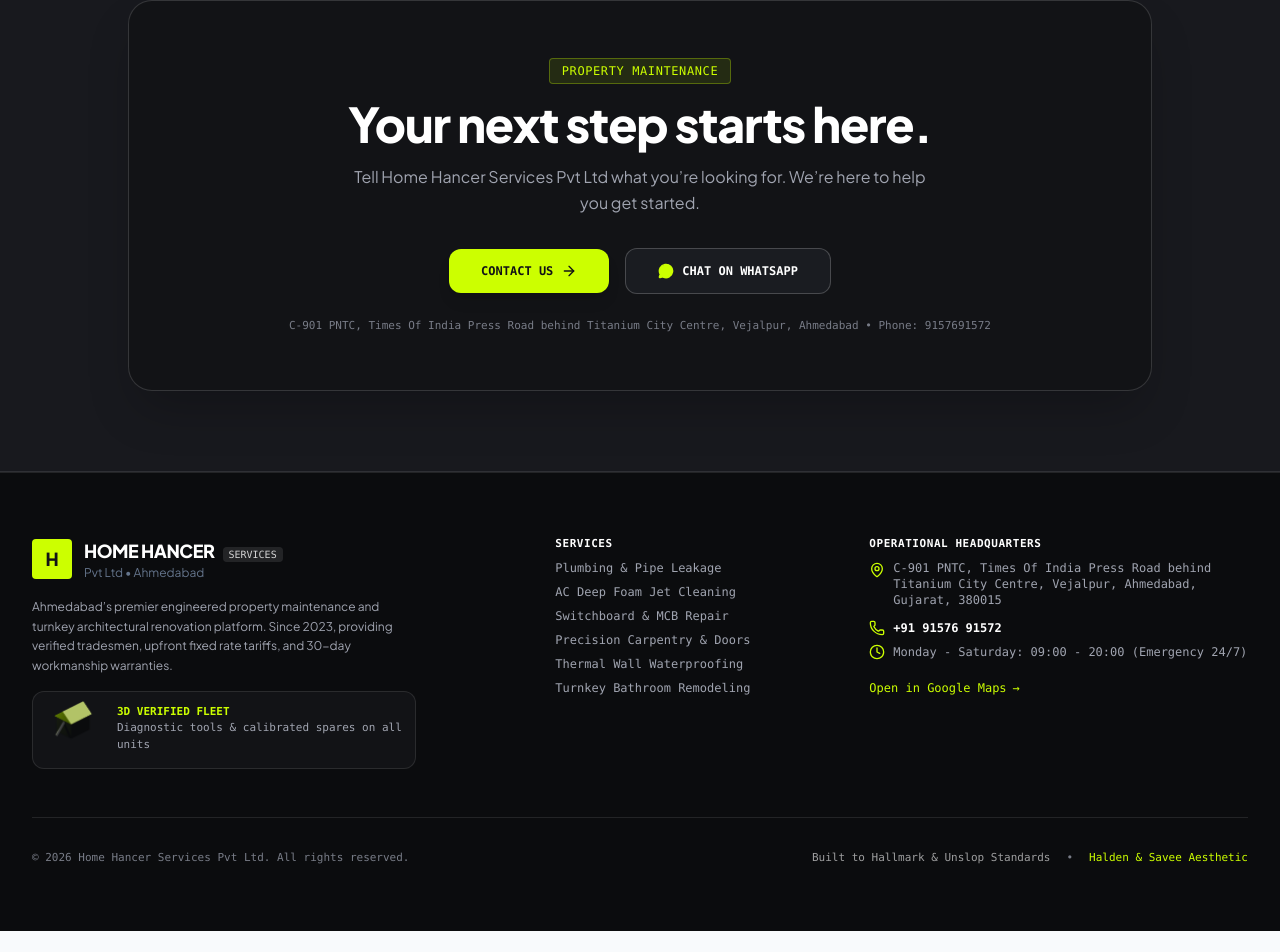
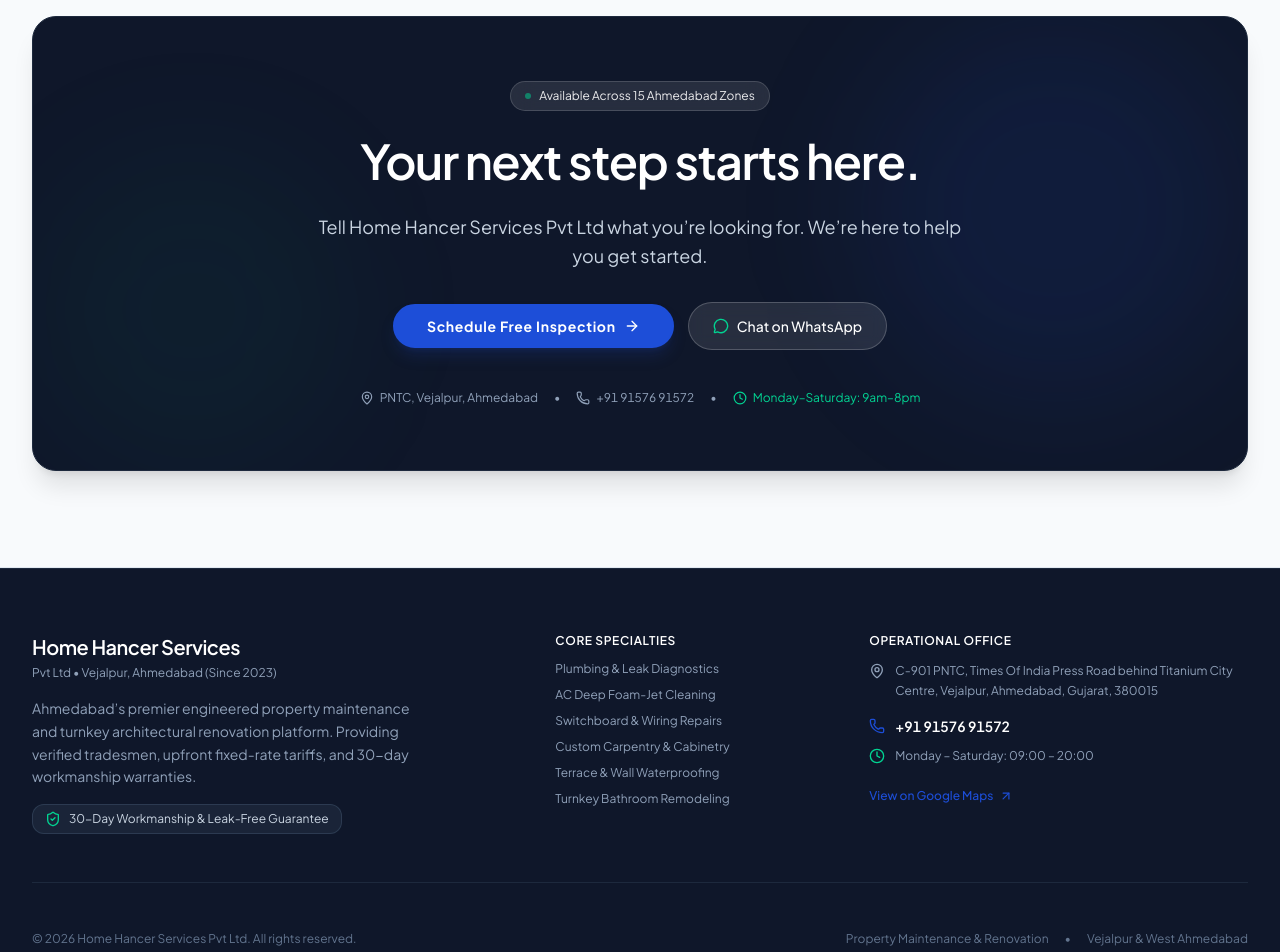
Before and after one commit to sp25126/assignment-J-RAT, a React (Vite) app: page / in a window 1280 px wide. Shown: the part 6966-7918 px from the top of the page. Before the commit the page ends 7897 px from the top, so only its background shows below. Built offline with nearby package versions, Linux system fonts and the light colour scheme.

Commit message:
feat: redesign pre-footer cta card and footer adhering to taste skill and clean typography

```diff
--- a/src/components/Footer.jsx
+++ b/src/components/Footer.jsx
@@ -1,80 +1,101 @@
 import React from 'react';
-import { Phone, MapPin, Clock, MessageCircle, ShieldCheck } from 'lucide-react';
+import { Phone, MapPin, Clock, MessageCircle, ShieldCheck, ArrowUpRight } from 'lucide-react';
 
 export default function Footer({ onOpenBooking }) {
   return (
-    <footer id="contact-footer" className="bg-[#0b0c0e] text-[#f6f5f0] pt-16 pb-24 lg:pb-16 px-4 sm:px-8 border-t border-white/10">
-      <div className="max-w-7xl mx-auto">
-        <div className="grid grid-cols-1 md:grid-cols-12 gap-10 pb-12 border-b border-white/10">
-          {/* Brand Column (5 Cols) */}
+    <footer id="contact-footer" className="bg-[var(--surface-dark)] text-slate-300 pt-16 pb-24 lg:pb-16 px-4 sm:px-8 border-t border-slate-800">
+      <div className="max-w-[1280px] mx-auto space-y-12">
+
+        {/* Main Grid: Brand, Navigation, Verification, Operating Details */}
+        <div className="grid grid-cols-1 md:grid-cols-12 gap-10 pb-12 border-b border-slate-800">
+
+          {/* Brand & Mission Statement (5 Cols) */}
           <div className="md:col-span-5 space-y-4">
-            <div className="flex items-center gap-3">
-              <div className="w-10 h-10 rounded bg-[#ccff00] text-[#121316] font-extrabold flex items-center justify-center text-lg">
-                H
-              </div>
-              <div>
-                <span className="font-extrabold text-lg text-white font-display tracking-tight">HOME HANCER</span>
-                <span className="text-[10px] bg-white/10 text-white/80 font-mono px-1.5 py-0.5 rounded ml-2">SERVICES</span>
-                <p className="text-xs text-[var(--ink-muted)]">Pvt Ltd • Ahmedabad</p>
-              </div>
+            <div className="space-y-1">
+              <span className="text-xl font-semibold tracking-tight text-white block">
+                Home Hancer Services
+              </span>
+              <p className="text-xs text-slate-400">
+                Pvt Ltd • Vejalpur, Ahmedabad (Since 2023)
+              </p>
             </div>
 
-            <p className="text-xs text-[#a0a4b0] leading-relaxed max-w-sm">
-              Ahmedabad’s premier engineered property maintenance and turnkey architectural renovation platform. Since 2023, providing verified tradesmen, upfront fixed rate tariffs, and 30-day workmanship warranties.
+            <p className="text-sm text-slate-400 leading-relaxed max-w-sm">
+              Ahmedabad’s premier engineered property maintenance and turnkey architectural renovation platform. Providing verified tradesmen, upfront fixed-rate tariffs, and 30-day workmanship warranties.
             </p>
 
-            {/* Embedded 3D Render Asset generated via Blender 5.2 */}
-            <div className="pt-2 flex items-center gap-4 bg-[#121316] p-3 rounded-xl border border-white/10 max-w-sm">
-              <img
-                src="/assets/3d-house-craft.png"
-                alt="Home Hancer 3D Architectural Maintenance Model"
-                className="w-14 h-14 object-contain shrink-0"
-              />
-              <div className="text-[11px] font-mono">
-                <span className="text-[#ccff00] font-bold block">3D VERIFIED FLEET</span>
-                <span className="text-[#a0a4b0]">Diagnostic tools & calibrated spares on all units</span>
-              </div>
+            {/* Quality Standard Chip */}
+            <div className="inline-flex items-center gap-2 px-3 py-1.5 rounded-xl bg-slate-800/80 border border-slate-700/80 text-xs text-slate-300">
+              <ShieldCheck className="w-4 h-4 text-emerald-400 shrink-0" />
+              <span>30-Day Workmanship & Leak-Free Guarantee</span>
             </div>
           </div>
 
-          {/* Service Links (3 Cols) */}
-          <div className="md:col-span-3 space-y-3 font-mono text-xs">
-            <span className="text-[11px] font-bold text-white uppercase tracking-wider block mb-2">
-              Services
+          {/* Quick Service Links (3 Cols) */}
+          <div className="md:col-span-3 space-y-3 text-sm">
+            <span className="text-xs font-semibold text-white tracking-wider uppercase block">
+              Core Specialties
             </span>
-            <ul className="space-y-2 text-[#a0a4b0]">
-              <li><a href="#services" className="hover:text-[#ccff00]">Plumbing & Pipe Leakage</a></li>
-              <li><a href="#services" className="hover:text-[#ccff00]">AC Deep Foam Jet Cleaning</a></li>
-              <li><a href="#services" className="hover:text-[#ccff00]">Switchboard & MCB Repair</a></li>
-              <li><a href="#services" className="hover:text-[#ccff00]">Precision Carpentry & Doors</a></li>
-              <li><a href="#services" className="hover:text-[#ccff00]">Thermal Wall Waterproofing</a></li>
-              <li><a href="#services" className="hover:text-[#ccff00]">Turnkey Bathroom Remodeling</a></li>
+            <ul className="space-y-2.5 text-xs text-slate-400">
+              <li>
+                <a href="#services-section" className="hover:text-white transition-colors">
+                  Plumbing & Leak Diagnostics
+                </a>
+              </li>
+              <li>
+                <a href="#services-section" className="hover:text-white transition-colors">
+                  AC Deep Foam-Jet Cleaning
+                </a>
+              </li>
+              <li>
+                <a href="#services-section" className="hover:text-white transition-colors">
+                  Switchboard & Wiring Repairs
+                </a>
+              </li>
+              <li>
+                <a href="#services-section" className="hover:text-white transition-colors">
+                  Custom Carpentry & Cabinetry
+                </a>
+              </li>
+              <li>
+                <a href="#services-section" className="hover:text-white transition-colors">
+                  Terrace & Wall Waterproofing
+                </a>
+              </li>
+              <li>
+                <a href="#services-section" className="hover:text-white transition-colors">
+                  Turnkey Bathroom Remodeling
+                </a>
+              </li>
             </ul>
           </div>
 
-          {/* Operating HQ & Address (4 Cols) */}
-          <div className="md:col-span-4 space-y-3 font-mono text-xs">
-            <span className="text-[11px] font-bold text-white uppercase tracking-wider block mb-2">
-              Operational Headquarters
+          {/* Operational Headquarters & Contact (4 Cols) */}
+          <div className="md:col-span-4 space-y-3 text-sm">
+            <span className="text-xs font-semibold text-white tracking-wider uppercase block">
+              Operational Office
             </span>
-            <div className="space-y-2 text-[#a0a4b0]">
-              <div className="flex items-start gap-2">
-                <MapPin className="w-4 h-4 text-[#ccff00] shrink-0 mt-0.5" />
-                <span>
+            <div className="space-y-3 text-xs text-slate-400">
+              <div className="flex items-start gap-2.5">
+                <MapPin className="w-4 h-4 text-slate-400 shrink-0 mt-0.5" />
+                <span className="leading-relaxed">
                   C-901 PNTC, Times Of India Press Road behind Titanium City Centre, Vejalpur, Ahmedabad, Gujarat, 380015
                 </span>
               </div>
 
-              <div className="flex items-center gap-2 pt-1">
-                <Phone className="w-4 h-4 text-[#ccff00] shrink-0" />
-                <a href="tel:9157691572" className="text-white hover:text-[#ccff00] font-bold">
+              <div className="flex items-center gap-2.5 pt-1">
+                <Phone className="w-4 h-4 text-[var(--accent-primary)] shrink-0" />
+                <a
+                  href="tel:9157691572"
+                  className="text-white hover:text-[var(--accent-primary)] font-semibold transition-colors tabular-nums text-sm"
+                >
                   +91 91576 91572
                 </a>
               </div>
 
-              <div className="flex items-center gap-2">
-                <Clock className="w-4 h-4 text-[#ccff00] shrink-0" />
-                <span>Monday - Saturday: 09:00 - 20:00 (Emergency 24/7)</span>
+              <div className="flex items-center gap-2.5">
+                <Clock className="w-4 h-4 text-emerald-400 shrink-0" />
+                <span>Monday – Saturday: 09:00 – 20:00</span>
               </div>
             </div>
 
@@ -83,26 +104,27 @@ export default function Footer({ onOpenBooking }) {
                 href="https://maps.google.com/?cid=13745266497914041753"
                 target="_blank"
                 rel="noopener noreferrer"
-                className="inline-flex items-center gap-1.5 text-xs text-[#ccff00] hover:underline"
+                className="inline-flex items-center gap-1.5 text-xs text-[var(--accent-primary)] hover:underline font-medium"
               >
-                <span>Open in Google Maps</span>
-                <span>→</span>
+                <span>View on Google Maps</span>
+                <ArrowUpRight className="w-3.5 h-3.5" />
               </a>
             </div>
           </div>
         </div>
 
-        {/* Hallmark & Copyright Bottom Bar */}
-        <div className="pt-8 flex flex-col sm:flex-row items-center justify-between gap-4 text-[11px] font-mono text-[#787c87]">
+        {/* Quiet Legal & Copyright Bottom Strip */}
+        <div className="flex flex-col sm:flex-row items-center justify-between gap-4 text-xs text-slate-500">
           <div>
             © 2026 Home Hancer Services Pvt Ltd. All rights reserved.
           </div>
           <div className="flex items-center gap-4">
-            <span className="text-white/60">Built to Hallmark & Unslop Standards</span>
+            <span>Property Maintenance & Renovation</span>
             <span>•</span>
-            <span className="text-[#ccff00]">Halden & Savee Aesthetic</span>
+            <span>Vejalpur & West Ahmedabad</span>
           </div>
         </div>
+
       </div>
     </footer>
   );
--- a/src/components/PreFooterCTA.jsx
+++ b/src/components/PreFooterCTA.jsx
@@ -1,47 +1,79 @@
 import React from 'react';
-import { ArrowRight, MessageCircle } from 'lucide-react';
+import { ArrowRight, MessageCircle, MapPin, Phone, ShieldCheck, Clock } from 'lucide-react';
 
 export default function PreFooterCTA({ onOpenBooking }) {
   return (
-    <section className="py-20 px-4 sm:px-8 bg-[#18191e] text-[#f6f5f0] border-b border-white/10">
-      <div className="max-w-5xl mx-auto bg-[#121316] border border-white/15 rounded-3xl p-8 sm:p-14 text-center relative overflow-hidden shadow-2xl">
-        <div className="inline-flex items-center gap-2 bg-[#ccff00]/10 border border-[#ccff00]/30 px-3 py-1 rounded text-xs font-mono text-[#ccff00] uppercase tracking-wider mb-4">
-          PROPERTY MAINTENANCE
+    <section className="py-16 sm:py-24 px-4 sm:px-8 bg-[var(--surface-canvas)] border-b border-[var(--border-subtle)]">
+      <div className="max-w-[1280px] mx-auto">
+        <div className="relative rounded-3xl bg-[var(--surface-dark)] text-white p-8 sm:p-14 lg:p-16 overflow-hidden shadow-xl border border-slate-800">
+
+          {/* Subtle Ambient Background Depth */}
+          <div className="absolute top-0 right-0 w-96 h-96 bg-[var(--accent-primary)]/10 rounded-full blur-3xl pointer-events-none" />
+          <div className="absolute bottom-0 left-0 w-80 h-80 bg-emerald-500/5 rounded-full blur-3xl pointer-events-none" />
+
+          <div className="relative z-10 max-w-3xl mx-auto text-center space-y-6">
+            {/* Trust Pill */}
+            <div className="inline-flex items-center gap-2 px-3.5 py-1.5 rounded-full bg-white/10 backdrop-blur-md border border-white/15 text-xs text-white/90">
+              <span className="w-1.5 h-1.5 rounded-full bg-emerald-400 animate-pulse" />
+              <span>Available Across 15 Ahmedabad Zones</span>
             </div>
 
-        {/* Exact Original Heading */}
-        <h2 className="text-3xl sm:text-4xl lg:text-5xl font-extrabold text-white tracking-tight font-display max-w-2xl mx-auto">
+            {/* Exact Words Main Headline */}
+            <h2 className="text-3xl sm:text-4xl lg:text-5xl font-semibold tracking-[-0.03em] leading-[1.1] text-white">
               Your next step starts here.
             </h2>
 
-        {/* Exact Original Subtitle */}
-        <p className="text-sm sm:text-base text-[#a0a4b0] mt-4 max-w-xl mx-auto leading-relaxed font-normal">
+            {/* Exact Words Subtitle */}
+            <p className="text-sm sm:text-base md:text-lg text-slate-300 max-w-2xl mx-auto leading-relaxed">
               Tell Home Hancer Services Pvt Ltd what you’re looking for. We’re here to help you get started.
             </p>
 
-        {/* Action Buttons */}
-        <div className="mt-8 flex flex-wrap items-center justify-center gap-4">
+            {/* High-Converting Action Row */}
+            <div className="pt-2 flex flex-col sm:flex-row items-center justify-center gap-3.5">
               <button
-            onClick={() => onOpenBooking()}
-            className="px-8 py-3.5 bg-[#ccff00] hover:bg-[#b8e600] active:scale-98 text-[#121316] font-mono font-bold text-xs uppercase rounded-xl flex items-center gap-2 shadow-lg transition-all cursor-pointer"
+                type="button"
+                onClick={() => onOpenBooking && onOpenBooking()}
+                className="mayfly-btn w-full sm:w-auto px-8 h-12 text-sm shadow-lg shadow-blue-900/30"
               >
-            <span>Contact Us</span>
+                <span className="btn-txt flex items-center justify-center gap-2">
+                  <span>Schedule Free Inspection</span>
                   <ArrowRight className="w-4 h-4" />
+                </span>
               </button>
 
               <a
                 href="https://wa.me/919157691572?text=Hello%20Home%20Hancer%20Services%20Pvt%20Ltd,%20I%20am%20looking%20for%20property%20maintenance%20in%20Ahmedabad."
                 target="_blank"
                 rel="noopener noreferrer"
-            className="px-8 py-3.5 bg-[#1a1c21] hover:bg-[#252830] text-white font-mono font-bold text-xs uppercase rounded-xl flex items-center gap-2 border border-white/20 transition-all"
+                className="w-full sm:w-auto px-6 h-12 rounded-full bg-white/10 hover:bg-white/15 text-white text-sm font-medium flex items-center justify-center gap-2 border border-white/20 transition-all cursor-pointer backdrop-blur-sm"
               >
-            <MessageCircle className="w-4 h-4 text-[#ccff00] fill-current" />
+                <MessageCircle className="w-4 h-4 text-emerald-400" />
                 <span>Chat on WhatsApp</span>
               </a>
             </div>
 
-        <div className="mt-6 text-[11px] font-mono text-[#787c87]">
-          C-901 PNTC, Times Of India Press Road behind Titanium City Centre, Vejalpur, Ahmedabad • Phone: 9157691572
+            {/* Quiet Location & Contact Footnote */}
+            <div className="pt-4 flex flex-wrap items-center justify-center gap-4 text-xs text-slate-400">
+              <span className="flex items-center gap-1.5">
+                <MapPin className="w-3.5 h-3.5 text-slate-400 shrink-0" />
+                <span>PNTC, Vejalpur, Ahmedabad</span>
+              </span>
+              <span>•</span>
+              <a
+                href="tel:9157691572"
+                className="flex items-center gap-1.5 hover:text-white transition-colors tabular-nums"
+              >
+                <Phone className="w-3.5 h-3.5 text-slate-400 shrink-0" />
+                <span>+91 91576 91572</span>
+              </a>
+              <span>•</span>
+              <span className="flex items-center gap-1.5 text-emerald-400">
+                <Clock className="w-3.5 h-3.5 shrink-0" />
+                <span>Monday–Saturday: 9am–8pm</span>
+              </span>
+            </div>
+          </div>
+
         </div>
       </div>
     </section>
```
Lines whose indentation alone changed are shown as unchanged.
